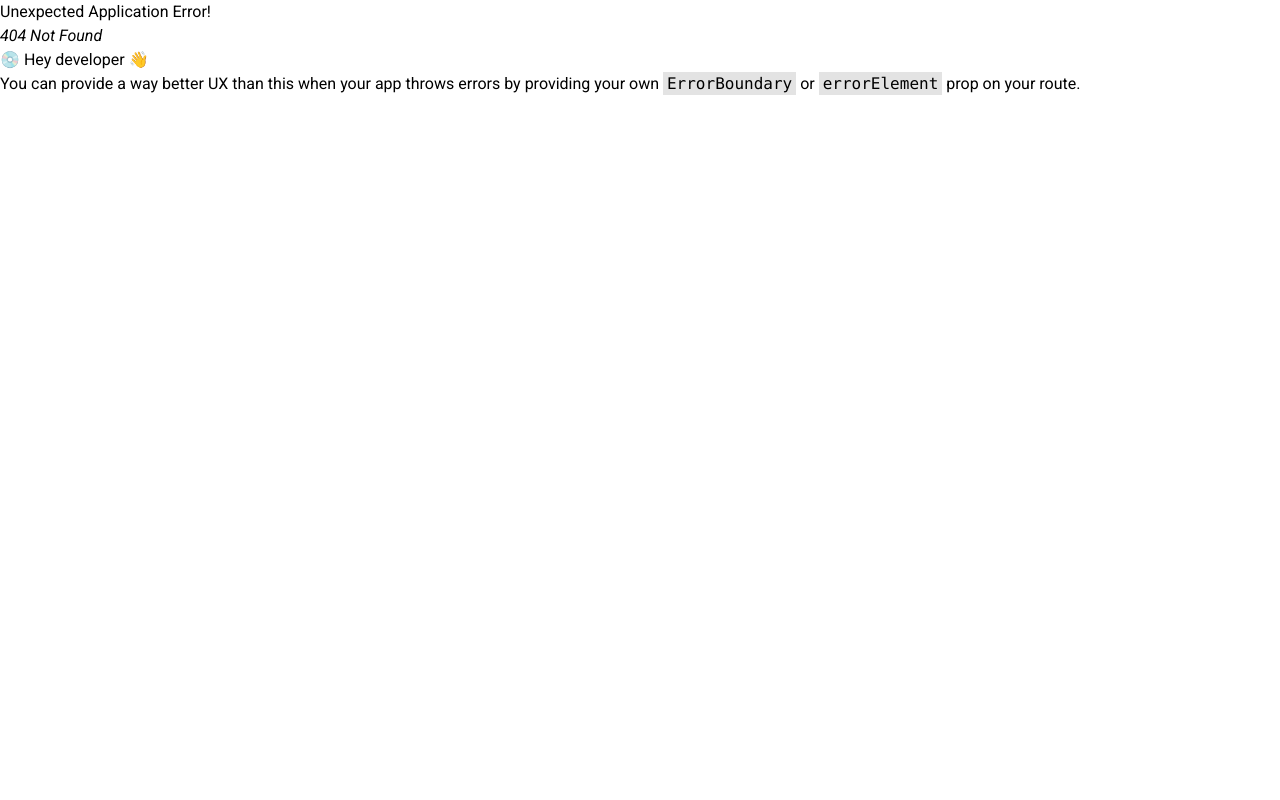
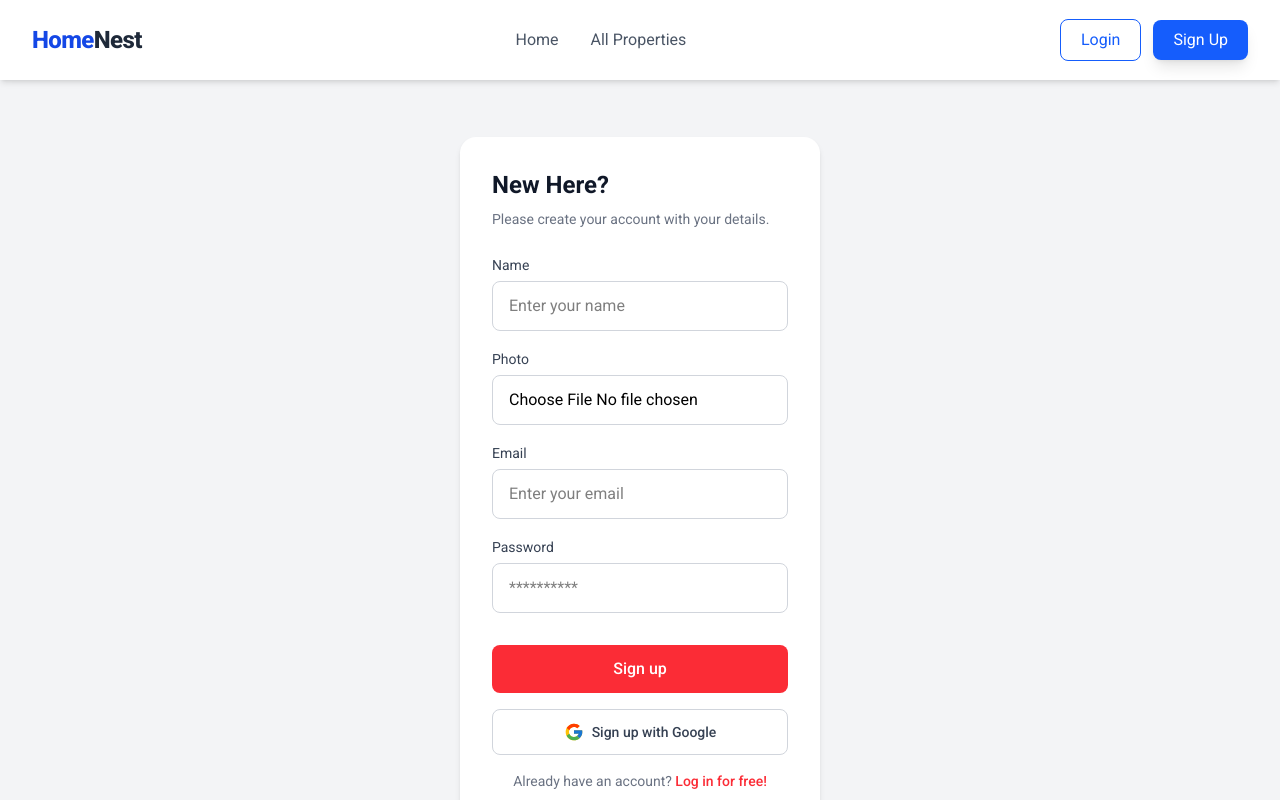
Before and after one commit to dev-peyas9911/home-nest-frontend, a React (Vite) app: page /signup in a window 1280 px wide. Before the commit this address had no page. Shown: the top 800 px of the page. Built offline with nearby package versions, Linux system fonts and the light colour scheme.

Commit message:
Login and Sign up page added

```diff
--- a/index.html
+++ b/index.html
@@ -1,5 +1,5 @@
 <!doctype html>
-<html lang="en">
+<html data-theme="light" lang="en">
 
 <head>
   <meta charset="UTF-8" />
--- a/src/components/shared/Navbar.jsx
+++ b/src/components/shared/Navbar.jsx
@@ -6,13 +6,13 @@ const Navbar = () => {
   const [isProfileOpen, setIsProfileOpen] = useState(false);
 
   // Mock Auth State - Replace this with your Firebase Auth Context
-  const user = {
-    displayName: "John Doe",
-    email: "john@example.com",
-    photoURL: "https://api.dicebear.com/7.x/avataaars/svg?seed=John",
-  };
+  // const user = {
+  //   displayName: "John Doe",
+  //   email: "john@example.com",
+  //   photoURL: "https://api.dicebear.com/7.x/avataaars/svg?seed=John",
+  // };
 
-  // const user = null;
+  const user = null;
 
   // Updated styles to include dark mode colors
   const activeLink =
--- /dev/null
+++ b/src/pages/Login.jsx
@@ -0,0 +1,78 @@
+import React from "react";
+import { FcGoogle } from "react-icons/fc";
+import { Link } from "react-router";
+
+const Login = () => {
+  return (
+    <div className="min-h-screen flex items-center justify-center bg-gray-100">
+      <div className="w-90 bg-white p-8 rounded-2xl shadow-md">
+        {/* Heading */}
+        <h1 className="text-2xl font-bold text-gray-900">WELCOME BACK</h1>
+        <p className="text-gray-500 text-sm mt-2 mb-6">
+           Please enter your details for log in.
+        </p>
+
+        {/* Form */}
+        <form className="flex flex-col gap-4">
+          {/* Email */}
+          <div>
+            <label className="text-sm text-gray-700">Email</label>
+            <input
+              type="email"
+              placeholder="Enter your email"
+              className="w-full mt-1 px-4 py-3 rounded-lg border border-gray-300 focus:outline-none focus:ring-2 focus:ring-red-400"
+            />
+          </div>
+
+          {/* Password */}
+          <div>
+            <label className="text-sm text-gray-700">Password</label>
+            <input
+              type="password"
+              placeholder="**********"
+              className="w-full mt-1 px-4 py-3 rounded-lg border border-gray-300 focus:outline-none focus:ring-2 focus:ring-red-400"
+            />
+          </div>
+
+          {/* Row */}
+          <div className="flex items-center justify-between text-sm mt-1">
+            <label className="flex items-center gap-2 text-gray-600">
+              <input type="checkbox" className="accent-red-500" />
+              Remember me
+            </label>
+
+            <button type="button" className="text-gray-500 hover:text-red-500">
+              Forgot password
+            </button>
+          </div>
+
+          {/* Sign In Button */}
+          <button
+            type="submit"
+            className="mt-4 bg-red-500 hover:bg-red-600 text-white py-3 rounded-lg font-medium transition"
+          >
+            Log in
+          </button>
+        </form>
+
+        {/* Google Button */}
+        <button className="mt-4 w-full flex items-center justify-center gap-2 border border-gray-300 py-3 rounded-lg hover:bg-gray-50 transition">
+          <FcGoogle size={20} />
+          <span className="text-sm font-medium text-gray-700">
+            Log in with Google
+          </span>
+        </button>
+
+        {/* Footer */}
+        <p className="text-center text-sm text-gray-500 mt-4">
+          Don’t have an account?{" "}
+          <Link to={'/signup'} className="text-red-500 font-medium cursor-pointer">
+            Sign up for free!
+          </Link>
+        </p>
+      </div>
+    </div>
+  );
+};
+
+export default Login;
--- /dev/null
+++ b/src/pages/Signup.jsx
@@ -0,0 +1,96 @@
+import React from "react";
+import { FcGoogle } from "react-icons/fc";
+import { Link } from "react-router";
+
+const Signup = () => {
+  return (
+    <div className="min-h-screen flex items-center justify-center bg-gray-100 py-10">
+      <div className="w-90 bg-white p-8 rounded-2xl shadow-md">
+        {/* Heading */}
+        <h1 className="text-2xl font-bold text-gray-900">New Here?</h1>
+        <p className="text-gray-500 text-sm mt-2 mb-6">
+          Please create your account with your details.
+        </p>
+
+        {/* Form */}
+        <form className="flex flex-col gap-4">
+          {/* Name */}
+          <div>
+            <label className="text-sm text-gray-700">Name</label>
+            <input
+              type="text"
+              placeholder="Enter your name"
+              className="w-full mt-1 px-4 py-3 rounded-lg border border-gray-300 focus:outline-none focus:ring-2 focus:ring-red-400"
+            />
+          </div>
+          {/* Photo */}
+          <div>
+            <label className="text-sm text-gray-700">Photo</label>
+            <input
+              type="file"
+              placeholder="Choose your photo"
+              className="w-full mt-1 px-4 py-3 rounded-lg border border-gray-300 focus:outline-none focus:ring-2 focus:ring-red-400"
+            />
+          </div>
+          {/* Email */}
+          <div>
+            <label className="text-sm text-gray-700">Email</label>
+            <input
+              type="email"
+              placeholder="Enter your email"
+              className="w-full mt-1 px-4 py-3 rounded-lg border border-gray-300 focus:outline-none focus:ring-2 focus:ring-red-400"
+            />
+          </div>
+
+          {/* Password */}
+          <div>
+            <label className="text-sm text-gray-700">Password</label>
+            <input
+              type="password"
+              placeholder="**********"
+              className="w-full mt-1 px-4 py-3 rounded-lg border border-gray-300 focus:outline-none focus:ring-2 focus:ring-red-400"
+            />
+          </div>
+
+          {/* Row */}
+          {/* <div className="flex items-center justify-between text-sm mt-1">
+            <label className="flex items-center gap-2 text-gray-600">
+              <input type="checkbox" className="accent-red-500" />
+              Remember me
+            </label>
+
+            <button type="button" className="text-gray-500 hover:text-red-500">
+              Forgot password
+            </button>
+          </div> */}
+
+          {/* Sign up Button */}
+          <button
+            type="submit"
+            className="mt-4 bg-red-500 hover:bg-red-600 text-white py-3 rounded-lg font-medium transition"
+          >
+            Sign up
+          </button>
+        </form>
+
+        {/* Google Button */}
+        <button className="mt-4 w-full flex items-center justify-center gap-2 border border-gray-300 py-3 rounded-lg hover:bg-gray-50 transition">
+          <FcGoogle size={20} />
+          <span className="text-sm font-medium text-gray-700">
+            Sign up with Google
+          </span>
+        </button>
+
+        {/* Footer */}
+        <p className="text-center text-sm text-gray-500 mt-4">
+          Already have an account?{" "}
+          <Link to={'/login'} className="text-red-500 font-medium cursor-pointer">
+            Log in for free!
+          </Link>
+        </p>
+      </div>
+    </div>
+  );
+};
+
+export default Signup;
```
Also changed, not shown: src/routes/router.jsx (+13 -1 lines).
